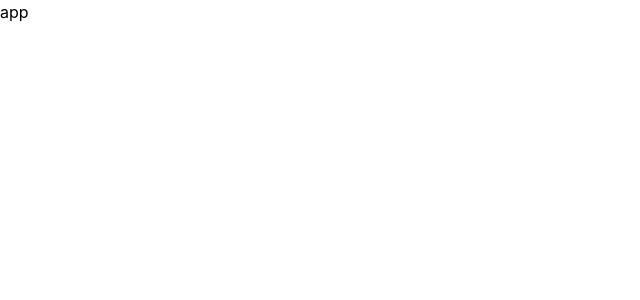
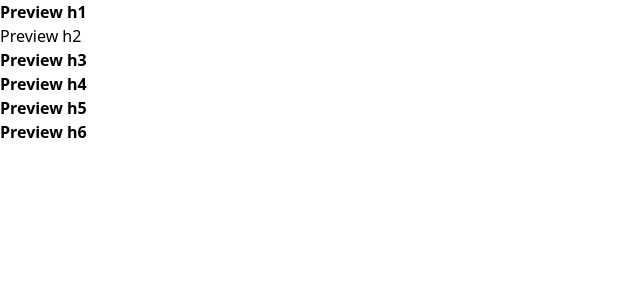
Before and after one commit to kielonl/markdown-editor, a React (Vite) app: page / in a window 1280 px wide. Shown: the top 300 px of the page, without its empty margins (0-640 px from the left). Built offline with nearby package versions, Linux system fonts and the light colour scheme.

Commit message:
added Typography component

```diff
--- a/src/App.tsx
+++ b/src/App.tsx
@@ -1,5 +1,16 @@
+import Typography from "./components/Typography";
+
 const App = () => {
-  return <div>app</div>;
+  return (
+    <div>
+      <Typography variant="h1">Preview h1</Typography>
+      <Typography variant="h2">Preview h2</Typography>
+      <Typography variant="h3">Preview h3</Typography>
+      <Typography variant="h4">Preview h4</Typography>
+      <Typography variant="h5">Preview h5</Typography>
+      <Typography variant="h6">Preview h6</Typography>
+    </div>
+  );
 };
 
 export default App;
--- /dev/null
+++ b/src/components/Typography.tsx
@@ -0,0 +1,54 @@
+import { twMerge } from "tailwind-merge";
+
+type Variant = "h1" | "h2" | "h3" | "h4" | "h5" | "h6" | "div" | "span";
+type Font = "robotoSlab" | "roboto" | "robotoMono";
+
+interface TypographyProps
+  extends React.DetailedHTMLProps<
+    React.HTMLAttributes<HTMLDivElement>,
+    HTMLDivElement
+  > {
+  variant?: Variant;
+  fontFamily?: Font;
+  className?: string;
+  children: React.ReactNode;
+}
+
+const Typography: React.FC<TypographyProps> = ({
+  variant,
+  fontFamily,
+  className,
+  children,
+  ...props
+}) => {
+  const Component = variant || "div";
+
+  const fontClasses: { [key in Font]: string } = {
+    robotoSlab: "font-robotoSlab",
+    roboto: "font-roboto",
+    robotoMono: "font-robotoMono",
+  };
+
+  const font = fontClasses[fontFamily || "robotoSlab"];
+
+  const variantClasses: { [key in Variant]: string } = {
+    h1: font + "text-[32px] font-bold",
+    h2: font + "text-[28px] font-light",
+    h3: font + "text-[24px] font-bold",
+    h4: font + "text-[20px] font-bold",
+    h5: font + "text-[16px] font-bold",
+    h6: font + "text-[14px] font-bold",
+    div: font,
+    span: font,
+  };
+
+  const classes = twMerge(variantClasses[variant || "div"], className);
+
+  return (
+    <Component className={classes} {...props}>
+      {children}
+    </Component>
+  );
+};
+
+export default Typography;
--- a/src/index.css
+++ b/src/index.css
@@ -1,8 +1,6 @@
+@import url("https://fonts.googleapis.com/css2?family=Roboto:wght@300;400&display=swap");
+@import url("https://fonts.googleapis.com/css2?family=Roboto+Slab:wght@300;400;700&display=swap");
+@import url("https://fonts.googleapis.com/css2?family=Roboto+Mono&display=swap");
 @tailwind base;
 @tailwind components;
 @tailwind utilities;
-:root {
-  font-family: Inter, system-ui, Avenir, Helvetica, Arial, sans-serif;
-  line-height: 1.5;
-  font-weight: 400;
-}
--- a/tailwind.config.js
+++ b/tailwind.config.js
@@ -17,6 +17,11 @@ export default {
         orange: "#E46643",
         "orange-hover": "#F39765",
       },
+      fontFamily: {
+        roboto: ["Roboto", "sans-serif"],
+        robotoSlab: ["Roboto Slab", "serif"],
+        robotoMono: ["Roboto Mono", "monospace"],
+      },
     },
   },
   plugins: [],
```
